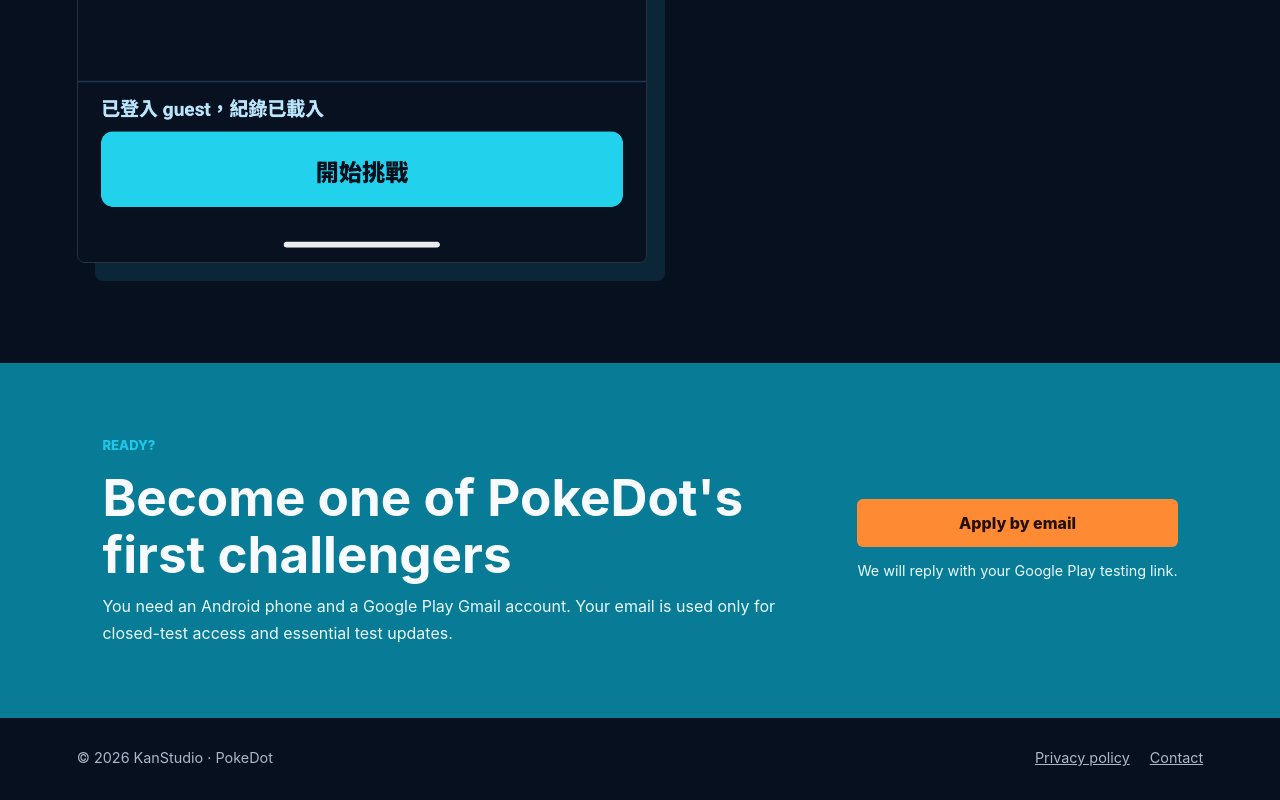
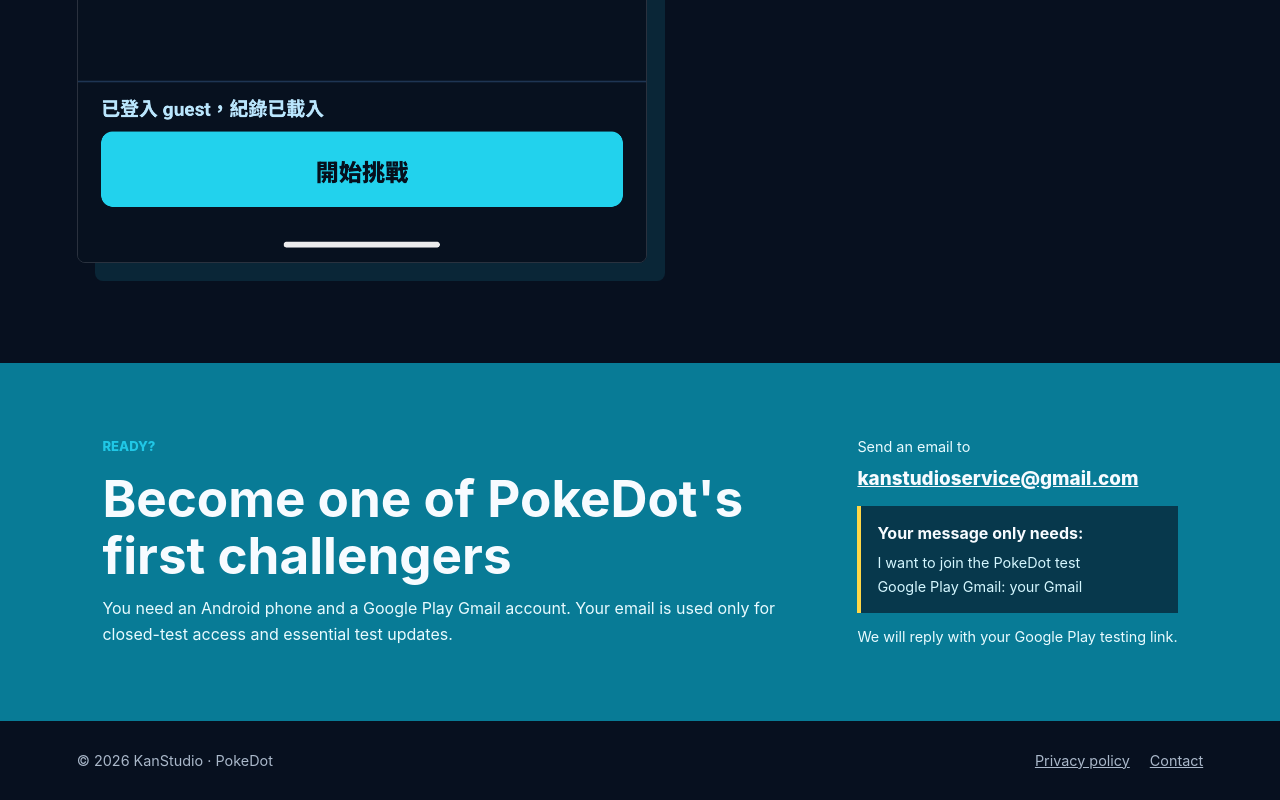
Before and after one commit to kan71462-art/pokedot-beta, a plain HTML site: page index.html in a window 1280 px wide. Shown: the part 3296-4096 px from the top of the page. Drawn offline with Linux system fonts and the light colour scheme.

Commit message:
Simplify beta signup email instructions

```diff
--- a/app.js
+++ b/app.js
@@ -31,8 +31,10 @@
     "signup.eyebrow": "READY?",
     "signup.title": "成為 PokeDot 第一批挑戰者",
     "signup.body": "需要 Android 手機與 Google Play Gmail。你的信箱只用於加入封閉測試與必要的測試通知。",
-    "signup.cta": "寄信申請測試",
-    "signup.pending": "我們會將 Google Play 測試網址回寄給你。",
+    "signup.instruction": "請寄信至",
+    "signup.format": "信件內容只要寫：",
+    "signup.template": "我要參加 PokeDot 測試\nGoogle Play Gmail：你的 Gmail",
+    "signup.pending": "收到後，我們會回寄 Google Play 測試網址。",
     "footer.privacy": "隱私權政策",
     "footer.contact": "聯絡我們"
   },
@@ -68,7 +70,9 @@
     "signup.eyebrow": "READY?",
     "signup.title": "Become one of PokeDot's first challengers",
     "signup.body": "You need an Android phone and a Google Play Gmail account. Your email is used only for closed-test access and essential test updates.",
-    "signup.cta": "Apply by email",
+    "signup.instruction": "Send an email to",
+    "signup.format": "Your message only needs:",
+    "signup.template": "I want to join the PokeDot test\nGoogle Play Gmail: your Gmail",
     "signup.pending": "We will reply with your Google Play testing link.",
     "footer.privacy": "Privacy policy",
     "footer.contact": "Contact"
--- a/index.html
+++ b/index.html
@@ -116,8 +116,13 @@
           <p data-i18n="signup.body">需要 Android 手機與 Google Play Gmail。你的信箱只用於加入封閉測試與必要的測試通知。</p>
         </div>
         <div class="signup-actions">
-          <a class="button button-primary" id="signup-link" href="mailto:kanstudioservice@gmail.com?subject=PokeDot%20Closed%20Beta%20%E6%B8%AC%E8%A9%A6%E7%94%B3%E8%AB%8B&amp;body=%E4%BD%A0%E5%A5%BD%EF%BC%8C%E6%88%91%E6%83%B3%E5%8A%A0%E5%85%A5%20PokeDot%20Android%20%E5%B0%81%E9%96%89%E6%B8%AC%E8%A9%A6%E3%80%82%0A%0AGoogle%20Play%20Gmail%EF%BC%9A%0AAndroid%20%E6%89%8B%E6%A9%9F%E5%9E%8B%E8%99%9F%EF%BC%9A" data-i18n="signup.cta">寄信申請測試</a>
-          <p data-i18n="signup.pending">我們會將 Google Play 測試網址回寄給你。</p>
+          <p class="signup-instruction" data-i18n="signup.instruction">請寄信至</p>
+          <a class="signup-email" href="mailto:kanstudioservice@gmail.com">kanstudioservice@gmail.com</a>
+          <div class="email-template">
+            <strong data-i18n="signup.format">信件內容只要寫：</strong>
+            <p data-i18n="signup.template">我要參加 PokeDot 測試<br>Google Play Gmail：你的 Gmail</p>
+          </div>
+          <p data-i18n="signup.pending">收到後，我們會回寄 Google Play 測試網址。</p>
         </div>
       </section>
     </main>
--- a/styles.css
+++ b/styles.css
@@ -379,10 +379,37 @@
   min-width: min(310px, 100%);
 }
 
+.signup-instruction {
+  margin-bottom: -8px !important;
+}
+
+.signup-email {
+  color: var(--text);
+  font-size: 1.18rem;
+  font-weight: 850;
+  overflow-wrap: anywhere;
+}
+
+.email-template {
+  padding: 14px 16px;
+  background: rgba(7, 16, 31, 0.62);
+  border-left: 4px solid var(--yellow);
+}
+
+.email-template strong {
+  display: block;
+  margin-bottom: 5px;
+}
+
+.email-template p {
+  margin: 0;
+  color: #e9fbff;
+  white-space: pre-line;
+}
+
 .signup-actions p {
   margin: 0;
   color: #d5f7ff;
-  text-align: center;
 }
 
 footer {
```
Also changed, not shown: 1 other file.
